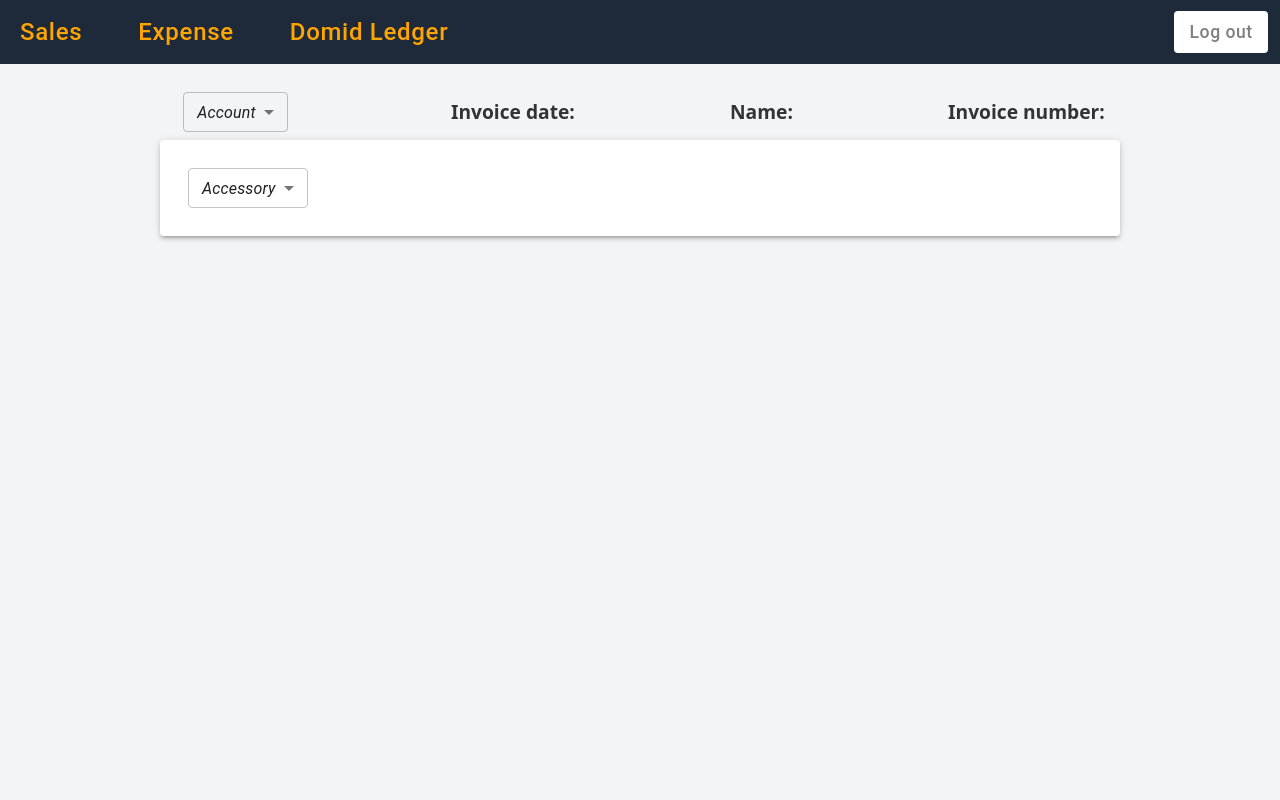
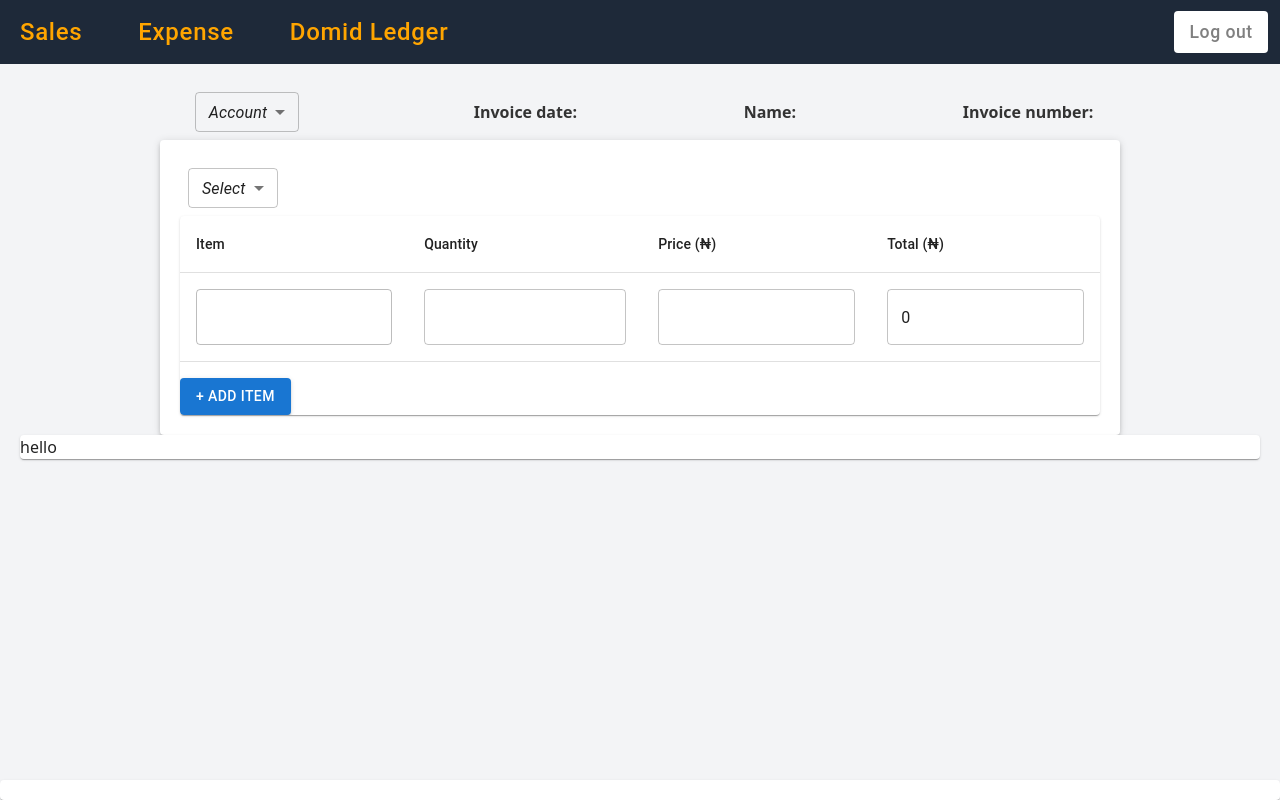
Before and after one commit to Ideeassim/lpg-sales-app, a React (Vite) app: page /dashboard in a window 1280 px wide. Both pictures are taken after a click on the button "Sales". Built offline with nearby package versions, Linux system fonts and the light colour scheme.

Commit message:
accessory invoice

```diff
--- a/src/components/AccessoryInvoice.jsx
+++ b/src/components/AccessoryInvoice.jsx
@@ -4,6 +4,10 @@ import FormHelperText from '@mui/material/FormHelperText';
 import FormControl from '@mui/material/FormControl';
 import Select from '@mui/material/Select';
 import { Paper } from '@mui/material';
+import InvoiceTable from './InvoiceTable';
+import PracticeInv from './PracticeInv';
+import Typography from '@mui/material/Typography';
+import { Box } from '@mui/system';
 
 
 const AccessoryInvoice = () => {
@@ -25,13 +29,18 @@ const menus=['standard regulator','standard valve','cast seater','hose'];
             onChange={handleChange}
           >
               <MenuItem value="">
-            <em>Accessory</em>
+            <em>Select</em>
           </MenuItem>
             {menus.map((menu, index) => (
               <MenuItem key={index} value={menu}>{menu}</MenuItem>
             ))}
           </Select>
         </FormControl>
+        <PracticeInv account={account}/>
+        <Paper sx={{ position: 'fixed', bottom: 0, left: 0, right: 0, padding: '10px', textAlign: 'center' }}>
+
+        </Paper>
+        {/* <InvoiceTable/> */}
     </Paper>
   )
 }
--- a/src/components/InvoiceHeading.jsx
+++ b/src/components/InvoiceHeading.jsx
@@ -18,7 +18,7 @@ const InvoiceHeading = () => {
 const menus=['Cylinder gas', 'Tank gas', 'Domid gas I', 'Domid gas II', 'Accessories'];
 
  const dataStyle = {
-  fontSize: '1.2rem',
+  fontSize: '1rem',
 color:'#333',
   fontWeight: 'bold',}
   return (
@@ -48,7 +48,9 @@ color:'#333',
       </Box>
 
         <AccessoryInvoice />
-
+        <Paper>
+          hello
+          </Paper>
         </div>
 
   )
--- /dev/null
+++ b/src/components/InvoiceTable.jsx
@@ -0,0 +1,102 @@
+import { useState } from 'react';
+import {
+  Table, TableBody, TableCell, TableContainer, TableHead, TableRow,
+  Paper, TextField, Button, Typography, Box
+} from '@mui/material';
+
+const InvoiceTable = () => {
+  const [rows, setRows] = useState([
+    { item: '', quantity: '', price: '', total: 0 }
+  ]);
+
+  const handleChange = (index, field, value) => {
+    const updatedRows = [...rows];
+    updatedRows[index][field] = value;
+
+    const quantity = parseFloat(updatedRows[index].quantity) || 0;
+    const price = parseFloat(updatedRows[index].price) || 0;
+    updatedRows[index].total = quantity * price;
+
+    setRows(updatedRows);
+  };
+
+  const addRow = () => {
+    setRows([...rows, { item: '', quantity: '', price: '', total: 0 }]);
+  };
+
+  const grandTotal = rows.reduce((sum, row) => sum + row.total, 0);
+
+  return (
+    <Box p={3}>
+      <Typography variant="h4" gutterBottom>
+        Sales Invoice
+      </Typography>
+
+      <TableContainer component={Paper}>
+        <Table>
+          <TableHead>
+            <TableRow>
+              <TableCell>Item</TableCell>
+              <TableCell>Quantity</TableCell>
+              <TableCell>Price (₦)</TableCell>
+              <TableCell>Total (₦)</TableCell>
+            </TableRow>
+          </TableHead>
+          <TableBody>
+            {rows.map((row, index) => (
+              <TableRow key={index}>
+                <TableCell>
+                  <TextField
+                    value={row.item}
+                    onChange={(e) => handleChange(index, 'item', e.target.value)}
+                    placeholder="e.g., Cylinder Gas"
+                    variant="outlined"
+                    size="small"
+                    fullWidth
+                  />
+                </TableCell>
+                <TableCell>
+                  <TextField
+                    type="number"
+                    value={row.quantity}
+                    onChange={(e) => handleChange(index, 'quantity', e.target.value)}
+                    variant="outlined"
+                    size="small"
+                    fullWidth
+                  />
+                </TableCell>
+                <TableCell>
+                  <TextField
+                    type="number"
+                    value={row.price}
+                    onChange={(e) => handleChange(index, 'price', e.target.value)}
+                    variant="outlined"
+                    size="small"
+                    fullWidth
+                  />
+                </TableCell>
+                <TableCell>
+                  ₦{row.total.toFixed(2)}
+                </TableCell>
+              </TableRow>
+            ))}
+          </TableBody>
+        </Table>
+      </TableContainer>
+
+      <Box mt={2}>
+        <Button variant="contained" onClick={addRow}>
+          + Add Row
+        </Button>
+      </Box>
+
+      <Box mt={3}>
+        <Typography variant="h6">
+          Grand Total: ₦{grandTotal.toFixed(2)}
+        </Typography>
+      </Box>
+    </Box>
+  );
+};
+
+export default InvoiceTable;
--- /dev/null
+++ b/src/components/PracticeInv.jsx
@@ -0,0 +1,82 @@
+import React from 'react'
+import { useState } from 'react';
+import {
+  Table, TableBody, TableCell, TableContainer, TableHead, TableRow,
+  Paper, TextField, Button, Typography, Box
+} from '@mui/material';
+
+
+const PracticeInv = ({account}) => {
+const[rows, setRows]=useState([{
+    item: account,
+    quantity: '',
+    price: '',
+    total: 0
+}]);
+
+function handleChange(index, event) {
+    const updatedRows = [...rows];
+
+    const { name, value } = event.target;
+    updatedRows[index][name] = value;
+ const quantity= parseFloat(updatedRows[index].quantity) || 0;
+ const price= parseFloat(updatedRows[index].price) || 0;
+
+ updatedRows[index].total = quantity * price;
+    // Update the total for the current row
+
+    setRows(updatedRows);
+
+}
+//   const addRow = () => {
+//     setRows([...rows, { item: '', quantity: '', price: '', total: 0 }]);
+//   };
+
+
+  return (
+    <div>
+       <TableContainer component={Paper} sx={{ width: '100%' }}>
+        <Table>
+          <TableHead>
+            <TableRow>
+              <TableCell>Item</TableCell>
+              <TableCell>Quantity</TableCell>
+              <TableCell>Price (₦)</TableCell>
+              <TableCell>Total (₦)</TableCell>
+            </TableRow>
+          </TableHead>
+
+            {/* Rows will be dynamically generated here */}
+            {rows.map((x,index) =>{
+                return <TableBody>
+                                <TableRow key={index}>
+                                 <TableCell>
+                                    <TextField id="outlined-basic" value={account} variant="outlined" disabled name='item'/>
+                                </TableCell>
+                                 <TableCell>
+                                    <TextField id="outlined-basic" onChange={(e)=>handleChange(index, e)} variant="outlined" value={x.quantity} name='quantity' />
+                                </TableCell>
+                                 <TableCell>
+                                    <TextField id="outlined-basic"  onChange={(e)=>handleChange(index, e)} variant="outlined" value={x.price} name='price'/>
+                                </TableCell>
+                                 <TableCell>
+                                    <TextField id="outlined-basic" onChange={(e)=>handleChange(index, e)} variant="outlined" value={x.total} name='total' />
+                                </TableCell>
+                         </TableRow>
+
+
+                         </TableBody>
+            })}
+
+        </Table>
+          <Box mt={2}>
+        <Button variant="contained">
+            + Add Item
+        </Button>
+      </Box>
+        </TableContainer>
+    </div>
+  )
+}
+
+export default PracticeInv
```
